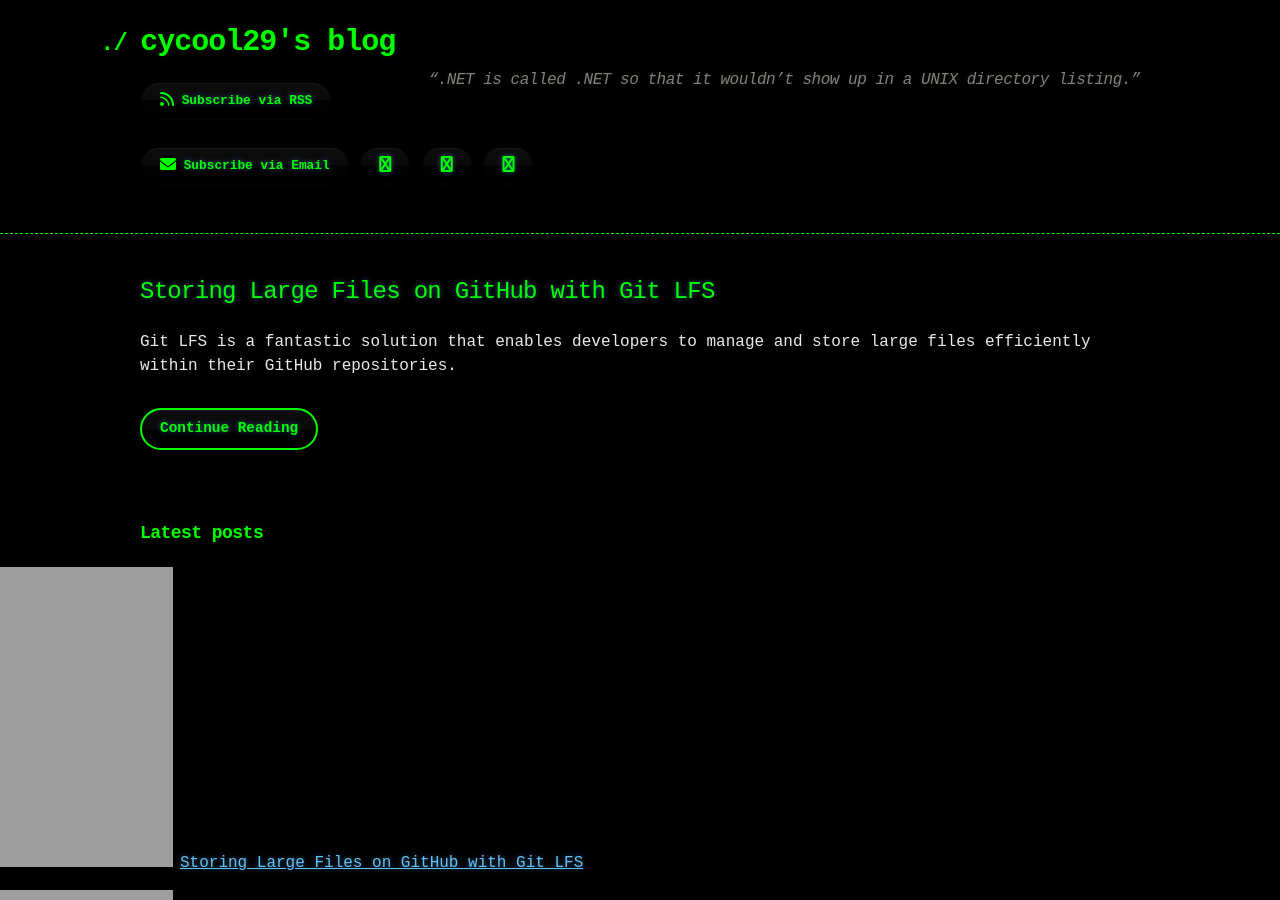
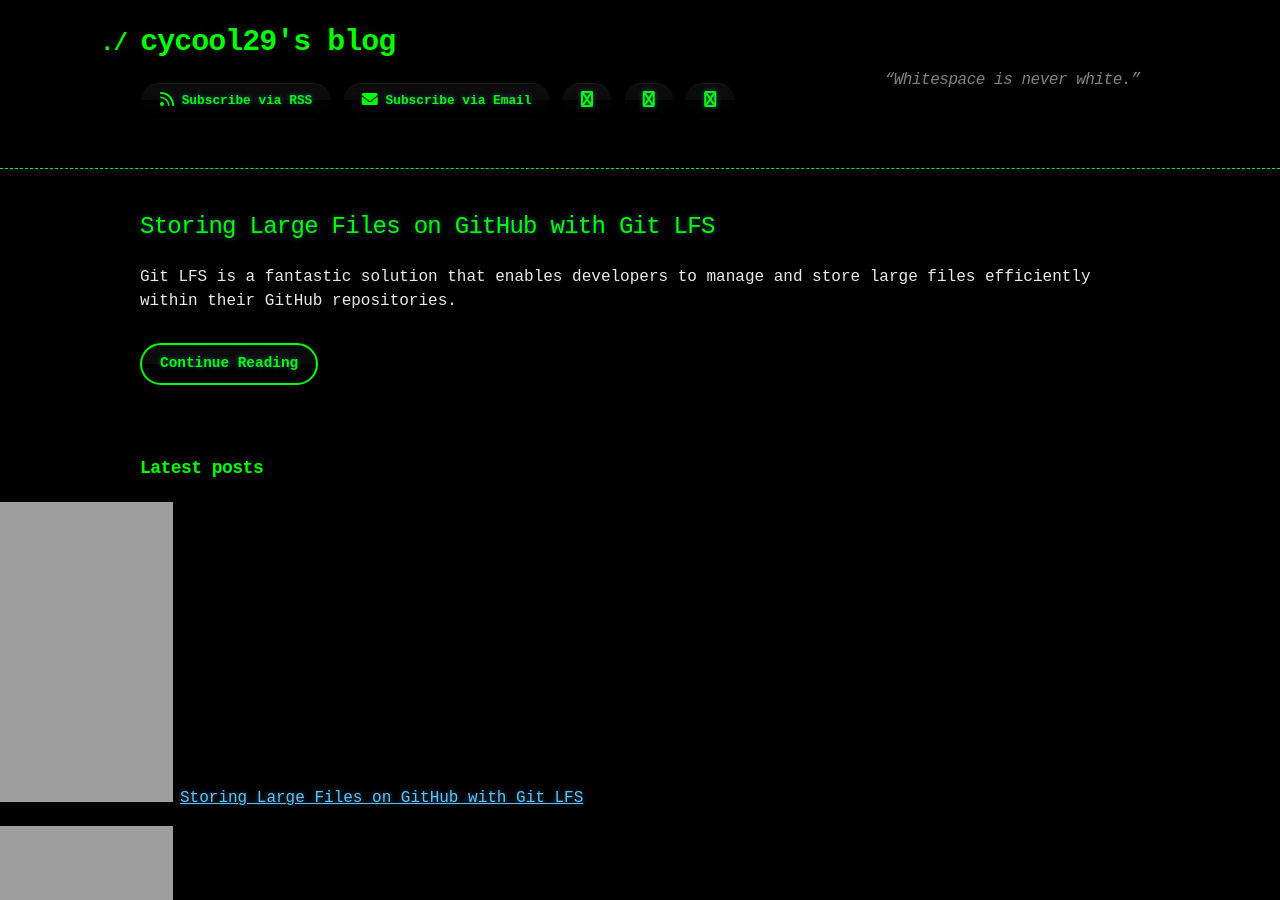
Before and after one commit to cycool29/cycool29.github.io, a Jekyll site: the page built from index.md, in a window 1280 px wide and 900 px high. Built offline with Jekyll 4.4.1, drawn with Linux system fonts in a browser that asks for light colours; a style sheet for code colours, icons or effects is not loaded.

Commit message:
Update quotes

```diff
--- a/_config.yml
+++ b/_config.yml
@@ -1,5 +1,5 @@
 title: cycool29's blog
-description: "“.NET is called .NET so that it wouldn’t show up in a UNIX directory listing.” "
+description: "“Whitespace is never white.” "
 bio: A high school student. Intermediate in Python, Git, Bash. Learning JavaScript. He/Him. "
 author: cycool29
 url: https://cycool29.github.io
```
